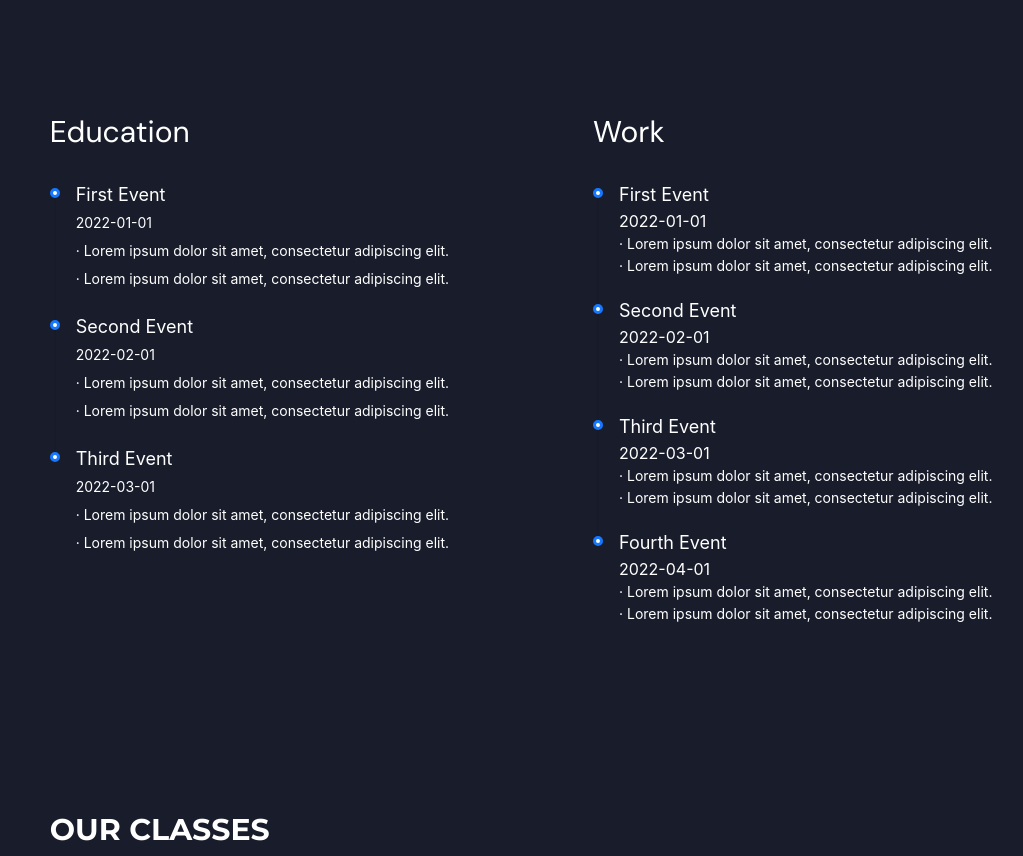
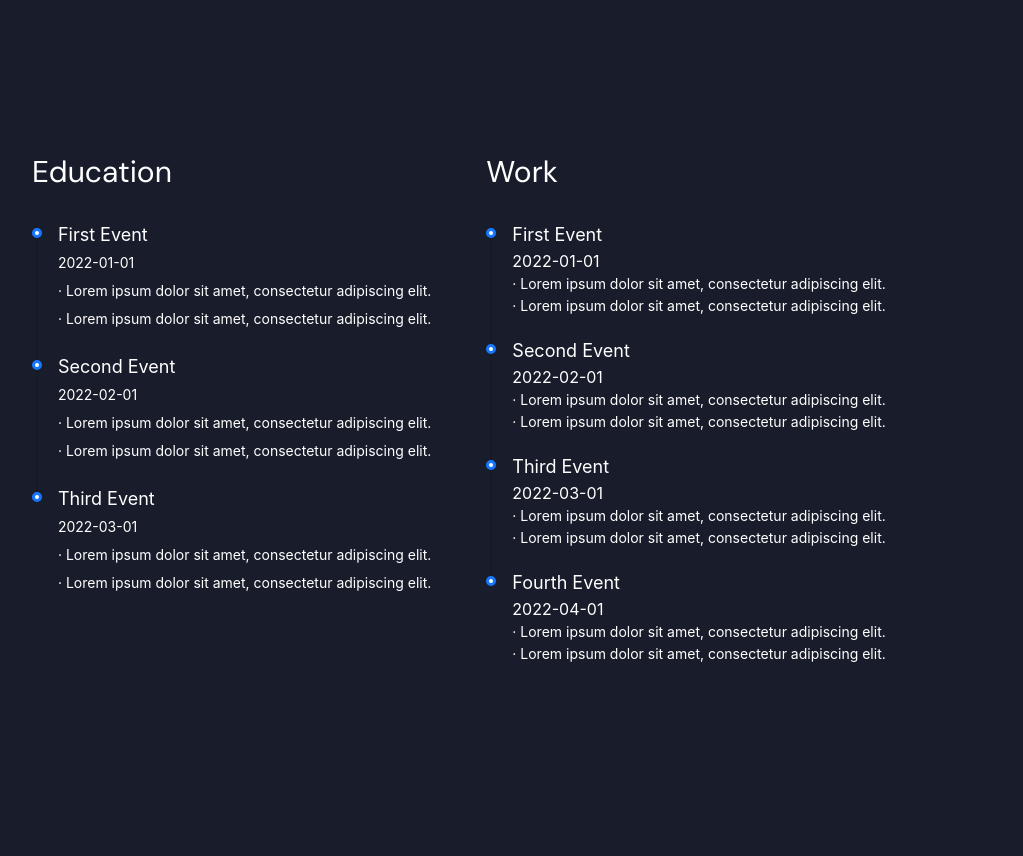
Before and after one commit to Zhuofan-Zhang/Zhuofan-Zhang.github.io, a React (Vite) app: page / in a window 1280 px wide. Shown: the part 684-1540 px from the top of the page, without its empty margins (57-1080 px from the left). Built offline with nearby package versions, Linux system fonts and the light colour scheme.

Commit message:
fix viewPort

```diff
--- a/src/scenes/experiences/Experiences.tsx
+++ b/src/scenes/experiences/Experiences.tsx
@@ -12,7 +12,7 @@ type Props = {
 const Experiences: React.FC<Props> = ({setSelectedPage}: Props) => {
 
     return (
-        <section id="experiences" className="w-full bg-primary-100">
+        <section id="experiences" className="w-5/6 bg-primary-100 pt-10">
             <motion.div onViewportEnter={() => setSelectedPage(SelectedPage.Experiences)}>
                 <motion.div className="columns-2 mx-auto text-2xl w-5/6 gap-5 items-center justify-center md:flex md:h-full pb-10"
                             style={{fontSize:'30px'}}
```
